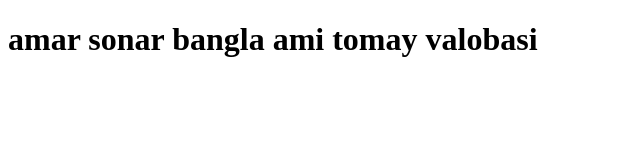
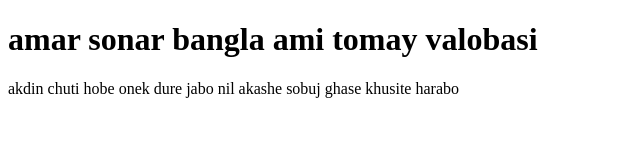
Before and after one commit to Kamrul-510/my-one-man, a plain HTML site: page index.html in a window 1280 px wide. Shown: the whole page, without its empty margins (0-640 px from the left). Drawn offline with Linux system fonts and the light colour scheme.

Commit message:
added parageaph

```diff
--- a/index.html
+++ b/index.html
@@ -7,5 +7,6 @@
 </head>
 <body>
     <H1>amar sonar bangla ami tomay valobasi</H1>
+    <p>akdin chuti hobe onek dure jabo nil akashe sobuj ghase khusite harabo</p>
 </body>
 </html>
```
